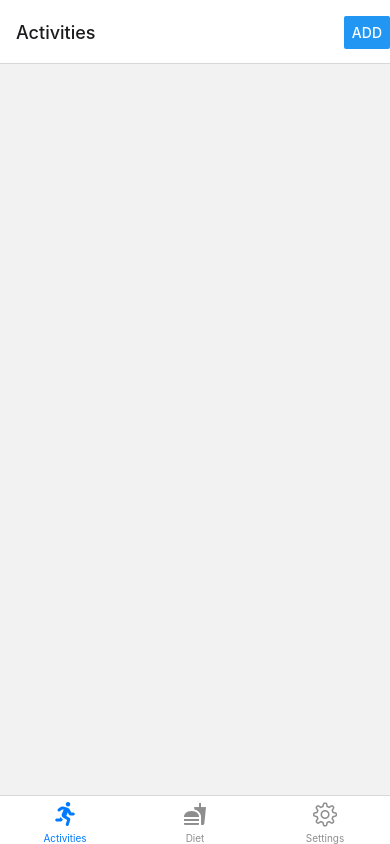
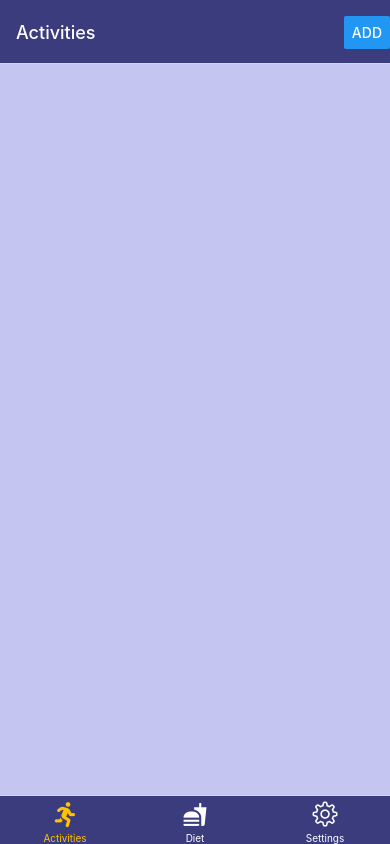
Before and after one commit to saraxixi/CS5520-Assignment-2, a React Native app: screen /AddDiet in a window 390 px wide. Built offline with nearby package versions, Linux system fonts and the light colour scheme.

Commit message:
Refactor Styles.js and AddDiet.js for consistent styling and improved user experience

```diff
--- a/App.js
+++ b/App.js
@@ -13,6 +13,7 @@ import Settings from './screens/Settings';
 import AddActivity from './screens/AddActivity';
 import AddDiet from './screens/AddDiet';
 import { ItemsProvider } from './components/ItemsContext';
+import Styles, { commonHeaderStyles, commonBottomTabStyles } from './components/Styles';
 
 const Stack = createStackNavigator();
 const Tab = createBottomTabNavigator();
@@ -23,7 +24,7 @@ export default function App() {
   // Stack Navigator for Activities
   function ActivitiesStack() {
     return (
-      <Stack.Navigator>
+      <Stack.Navigator screenOptions={commonHeaderStyles}>
         <Stack.Screen
           name="Activities"
           component={Activities}
@@ -47,7 +48,7 @@ export default function App() {
   // Stack Navigator for Diet
   function DietStack() {
     return (
-      <Stack.Navigator>
+      <Stack.Navigator screenOptions={commonHeaderStyles}>
         <Stack.Screen
           name="Diet"
           component={Diet}
@@ -71,16 +72,25 @@ export default function App() {
   return (
     <ItemsProvider>
       <NavigationContainer>
-        <Tab.Navigator
-          screenOptions={{headerShown: false}}>
+      <Tab.Navigator
+        screenOptions={({ route }) => ({
+          ...commonBottomTabStyles,
+          tabBarIcon: ({ color, size }) => {
+            if (route.name === 'ActivitiesTab') {
+              return <FontAwesome5 name="running" size={size} color={color} />;
+            } else if (route.name === 'DietTab') {
+              return <MaterialIcons name="fastfood" size={size} color={color} />;
+            } else if (route.name === 'SettingsTab') {
+              return <SimpleLineIcons name="settings" size={size} color={color} />;
+            }
+          },
+        })}
+      >
           <Tab.Screen
             name="ActivitiesTab"
             component={ActivitiesStack}
             options={{
               tabBarLabel: 'Activities',
-              tabBarIcon: ({ color }) => (
-                <FontAwesome5 name="running" size={24} color={color} />
-              ),
             }}
           />
           <Tab.Screen
@@ -88,23 +98,14 @@ export default function App() {
             component={DietStack}
             options={{
               tabBarLabel: 'Diet',
-              tabBarIcon: ({ color }) => (
-                <MaterialIcons name="fastfood" size={24} color={color} />
-              ),
             }}
           />
           <Tab.Screen
             name="SettingsTab"
             component={Settings}
-            options={() => ({
+            options={{
               tabBarLabel: 'Settings',
-              tabBarIcon: ({ color }) => (
-                <SimpleLineIcons name="settings" size={24} color={color} />
-              ),
-              headerRight: () => (
-                <Button title="Add" onPress={() => (console.log("onPress"))}/>
-              ),
-            })}
+            }}
           />
         </Tab.Navigator>
       </NavigationContainer>
--- a/components/Styles.js
+++ b/components/Styles.js
@@ -17,6 +17,18 @@ const fontSize = {
   small: 12,
   medium: 16,
   large: 20,
+};
+
+const commonHeaderStyles = {
+  headerStyle: { backgroundColor: colors.primary},
+  headerTintColor: colors.white,
+};
+
+const commonBottomTabStyles = {
+  tabBarActiveTintColor: colors.warning,
+  tabBarInactiveTintColor: colors.white,
+  tabBarStyle: { backgroundColor: colors.primary },
+  headerShown: false,
 };
 
 const commonStyles = {
@@ -114,4 +126,4 @@ const commonStyles = {
   },
 };
 
-export { colors, spacing, fontSize, commonStyles };
+export { colors, spacing, fontSize, commonStyles, commonHeaderStyles, commonBottomTabStyles };
--- a/screens/Activities.js
+++ b/screens/Activities.js
@@ -2,12 +2,13 @@ import { FlatList, StyleSheet, Text, View } from 'react-native'
 import React, {useContext} from 'react'
 import ItemList from '../components/ItemList'
 import { ItemsContext } from '../components/ItemsContext'
+import Styles, { commonStyles } from '../components/Styles'
 
 export default function Activities({}) {
   const { items } = useContext(ItemsContext)
 
   return (
-    <View>
+    <View style={commonStyles.container}>
       {items.activities.length > 0 ? (
         <FlatList
           data={items.activities}
```
